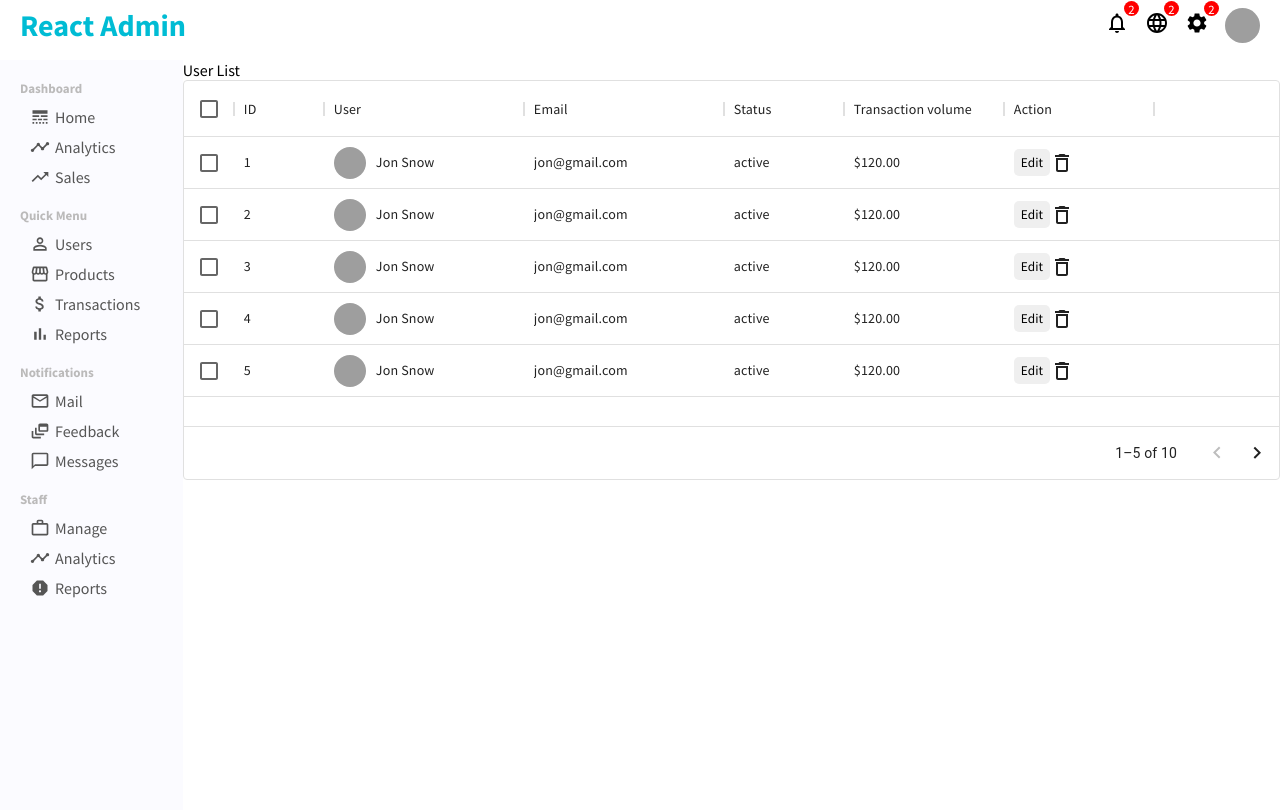
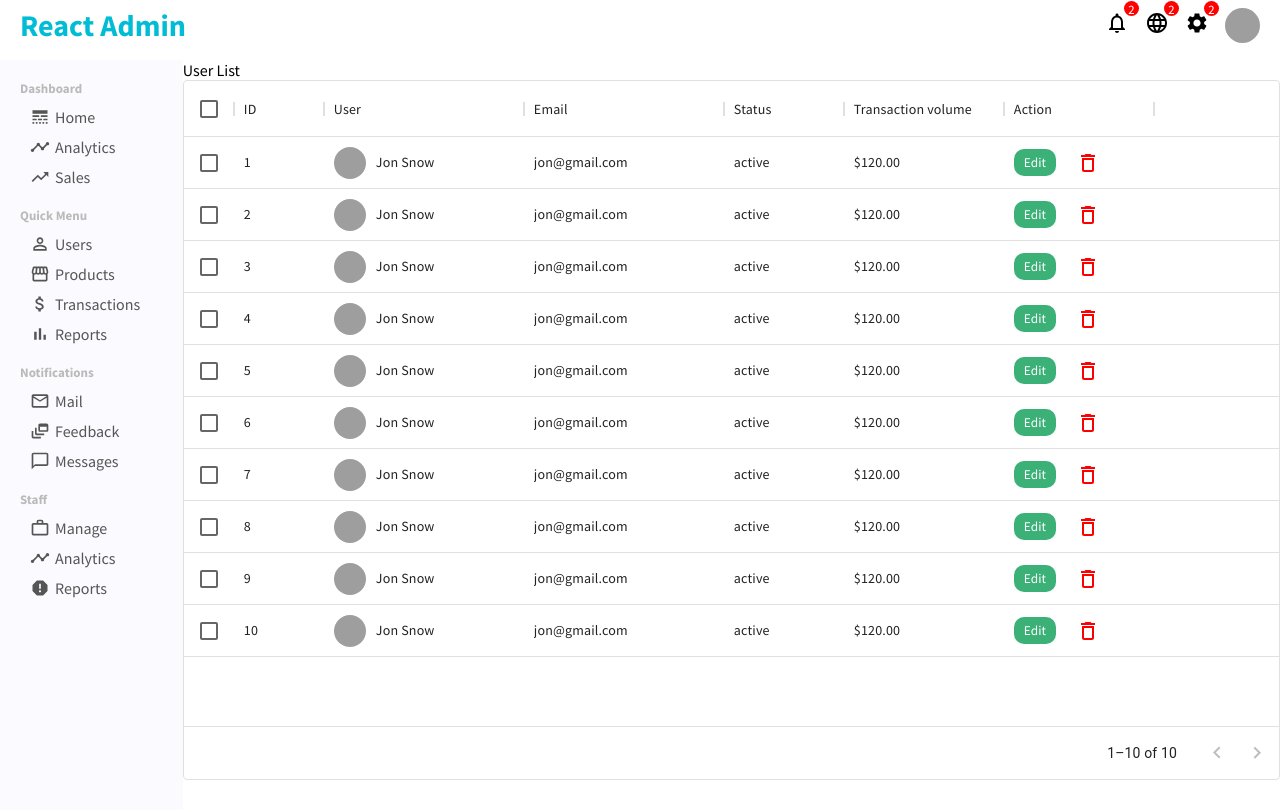
Before and after one commit to keerthimac/react-dashboard, a React (Create React App) app: page /users in a window 1280 px wide. Built offline with nearby package versions, Linux system fonts and the light colour scheme; grey boxes are pictures that could not be loaded.

Commit message:
data grid finished with minior error

```diff
--- a/src/pages/userList/UserList.jsx
+++ b/src/pages/userList/UserList.jsx
@@ -4,9 +4,23 @@ import { DataGrid } from "@mui/x-data-grid";
 import DeleteOutlineIcon from "@material-ui/icons/DeleteOutline";
 import { userRows } from "../../dummyData.js";
 import { useState } from "react";
+import { Link } from "react-router-dom";
 
 function UserList() {
-  const [rows, setRows] = useState(userRows);
+  const [data, setData] = useState(userRows);
+
+  const handleDelete = (id) => {
+    setData(data.filter((item) => item.id !== id));
+  };
+
+  // const handleDelete = React.useCallback(
+  //   (id) => () => {
+  //     setTimeout(() => {
+  //       setData((prevRows) => prevRows.filter((row) => row.id !== id));
+  //     });
+  //   },
+  //   []
+  // );
 
   const columns = [
     { field: "id", headerName: "ID", width: 90 },
@@ -41,8 +55,13 @@ function UserList() {
       renderCell: (params) => {
         return (
           <>
-            <button className='userListEdit'>Edit</button>
-            <DeleteOutlineIcon />
+            <Link to={`/user/${params.row.id}`}>
+              <button className='userListEdit'>Edit</button>
+            </Link>
+            <DeleteOutlineIcon
+              className='userListDelete'
+              onClick={() => handleDelete(params.row.id)}
+            />
           </>
         );
       },
@@ -52,12 +71,12 @@ function UserList() {
   return (
     <div className='userList'>
       User List
-      <div style={{ height: 400, width: "100%" }}>
+      <div style={{ height: 700, width: "100%" }}>
         <DataGrid
-          rows={rows}
+          rows={data}
+          disableSelectionOnClick
           columns={columns}
-          pageSize={5}
-          rowsPerPageOptions={[5]}
+          pageSize={10}
           checkboxSelection
         />
       </div>
--- a/src/pages/userList/userList.css
+++ b/src/pages/userList/userList.css
@@ -16,8 +16,16 @@
 }
 
 .userListEdit {
-  padding: 5px 7px;
+  padding: 5px 10px;
   border: none;
-  border-radius: 5px;
+  border-radius: 10px;
+  background-color: #3bb077;
+  color: #fff;
+  cursor: pointer;
+  margin-right: 20px;
+}
+
+.userListDelete {
+  color: red;
   cursor: pointer;
 }
```
